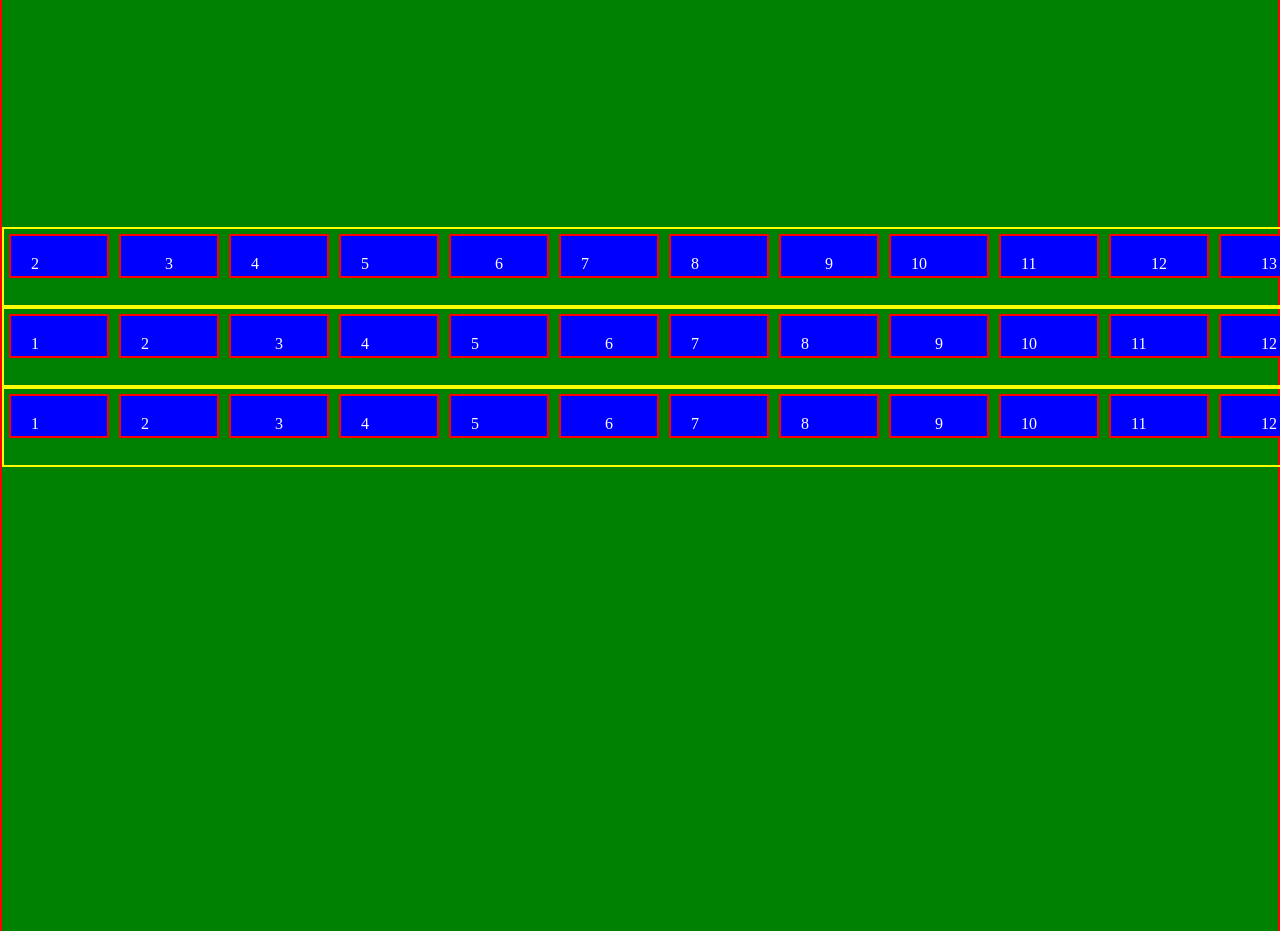
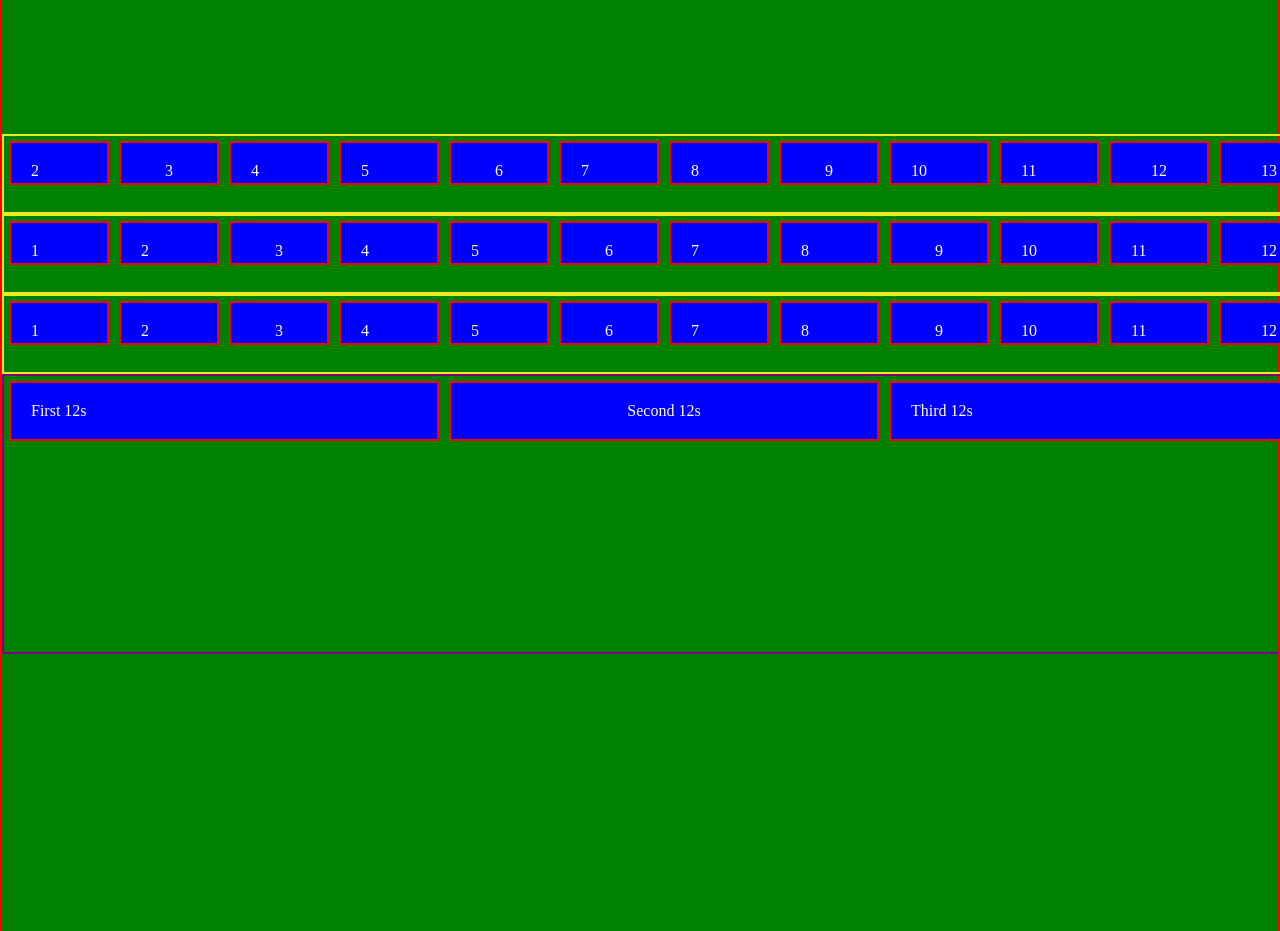
Before and after one commit to extrude572000/Roulette, a plain HTML site: page index.html in a window 1280 px wide. Shown: the part 840-1771 px from the top of the page. Drawn offline with Linux system fonts and the light colour scheme.

Commit message:
the 12s positioned

```diff
--- a/index.html
+++ b/index.html
@@ -140,6 +140,20 @@
          </div>
 
        </div><!--two-1-row ends-->
+<!--The 3 12s-->
+       <div class='con12s bet-rows'>
+        <div class="child">
+          First 12s
+        </div>
+        <div class="child child-3">
+          Second 12s
+        </div>
+
+        <div class="child">
+          Third 12s
+        </div>
+
+    </div><!--3 12s end-->
 
 </div><!--End numbers and bottom are 2 to 1s-->
 <div class='two-1-bet'>
--- a/less/index.less
+++ b/less/index.less
@@ -86,7 +86,7 @@ table {
     justify-content: left;
       width:100%;
       height:10vh;
-      border: 2px solid yellow;
+      border: 2px solid rgb(236, 236, 27);
     }
 
 
@@ -157,3 +157,23 @@ table {
     height:20px;
   }
 }
+
+
+.con12s{
+  display:flex;
+  flex-direction:space-between;
+  justify-items: center;
+}
+.bet-rows{
+
+  width:100%;
+  border: 2px solid purple;
+  height:35vh;
+  .child{
+    border: 2px solid red;
+    flex-wrap: wrap;
+    margin:5px;
+    width:35%;
+    height:60px;
+  }
+}
```
Also changed, not shown: css/index.css.
